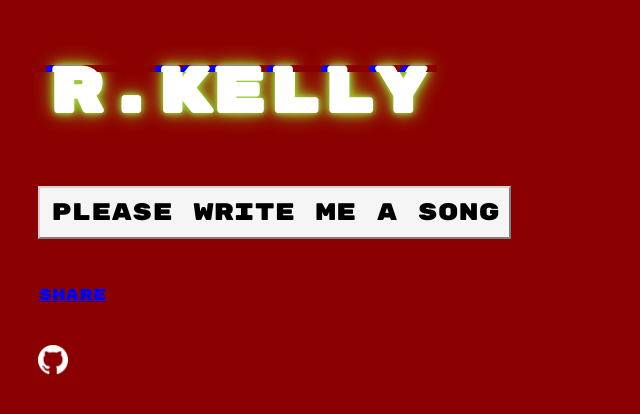
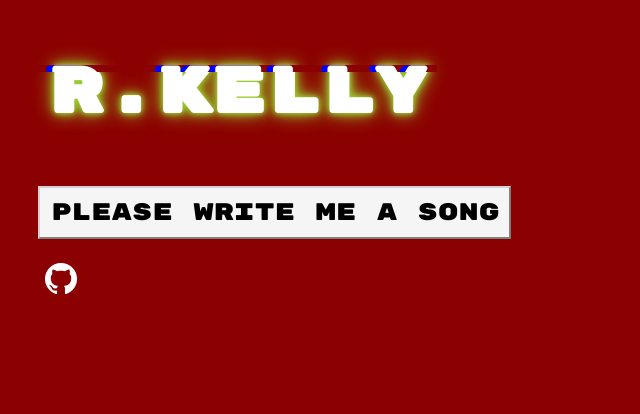
Before and after one commit to hanhanhan/robot_rkelly, a Flask app: page / in a window 1280 px wide. Shown: the top 414 px of the page, without its empty margins (0-640 px from the left). Run offline with Flask 2, Linux system fonts and the light colour scheme; some libraries are stand-ins or nearby versions.

Commit message:
remove facebook like button

```diff
--- a/rkelly_app/static/style.css
+++ b/rkelly_app/static/style.css
@@ -19,8 +19,8 @@ button {
 }
 
 .social {
-  padding-top: 30px;
-  height: 30px;
+  padding: 1.5em 0.2em;
+  height: 2em;
 }
 
 h3 {
@@ -35,10 +35,6 @@ span.avoidwrap {
   display: inline-block;
 }
 
-.fb-share-button {
-  margin-top: 1em;
-}
-
 .lyrics {
   color: white;
   font-family: 'Open Sans', sans-serif;
@@ -50,7 +46,7 @@ span.avoidwrap {
   text-shadow: 0 0 5px yellowgreen, 0 0 10px yellowgreen, 0 0 20px yellowgreen;
 }
 
-.glitch-container{
+.glitch-container {
   position: relative;
 }
 
@@ -103,18 +99,23 @@ span.avoidwrap {
   0% {
     clip: rect(70px, 450px, 76px, 0);
   }
+
   20% {
     clip: rect(29px, 450px, 16px, 0);
   }
+
   40% {
     clip: rect(76px, 450px, 3px, 0);
   }
+
   60% {
     clip: rect(42px, 450px, 78px, 0);
   }
+
   80% {
     clip: rect(15px, 450px, 13px, 0);
   }
+
   100% {
     clip: rect(53px, 450px, 5px, 0);
   }
--- a/rkelly_app/templates/base.html
+++ b/rkelly_app/templates/base.html
@@ -39,26 +39,6 @@
 
 <body>
 
-{# facebook SDK #}
-<script>
-  window.fbAsyncInit = function() {
-    FB.init({
-      appId      : '140201889868560',
-      cookie     : true,
-      xfbml      : true,
-      version    : 'v2.8'
-    });
-    FB.AppEvents.logPageView();
-  };
-
-  (function(d, s, id){
-     var js, fjs = d.getElementsByTagName(s)[0];
-     if (d.getElementById(id)) {return;}
-     js = d.createElement(s); js.id = id;
-     js.src = "//connect.facebook.net/en_US/sdk.js";
-     fjs.parentNode.insertBefore(js, fjs);
-   }(document, 'script', 'facebook-jssdk'));
-</script>
 <main>
     {% block contents %}
     {% endblock %}
@@ -73,11 +53,7 @@
 
 <div>
 
-  <div class="social fb-share-button" data-href="https://developers.facebook.com/docs/plugins/" data-layout="button" data-size="large" data-mobile-iframe="true">
-  <a class="fb-xfbml-parse-ignore" target="_blank" href="https://www.facebook.com/sharer/sharer.php?u=https%3A%2F%2Fdevelopers.facebook.com%2Fdocs%2Fplugins%2F&amp;src=sdkpreparse">Share</a>
-  </div>
-
-  <a  href="https://github.com/hanhanhan/robot_rkelly" title="Github"><img class="social" src="{{ url_for('static', filename='icons/GitHub-Mark-Light-64px.png') }} "></img></a>
+  <a  class="social" href="https://github.com/hanhanhan/robot_rkelly" title="Github"><img class="social" src="{{ url_for('static', filename='icons/GitHub-Mark-Light-64px.png') }} "></img></a>
 
 </div>
 {% endblock %}
```
Lines whose indentation alone changed are shown as unchanged.
